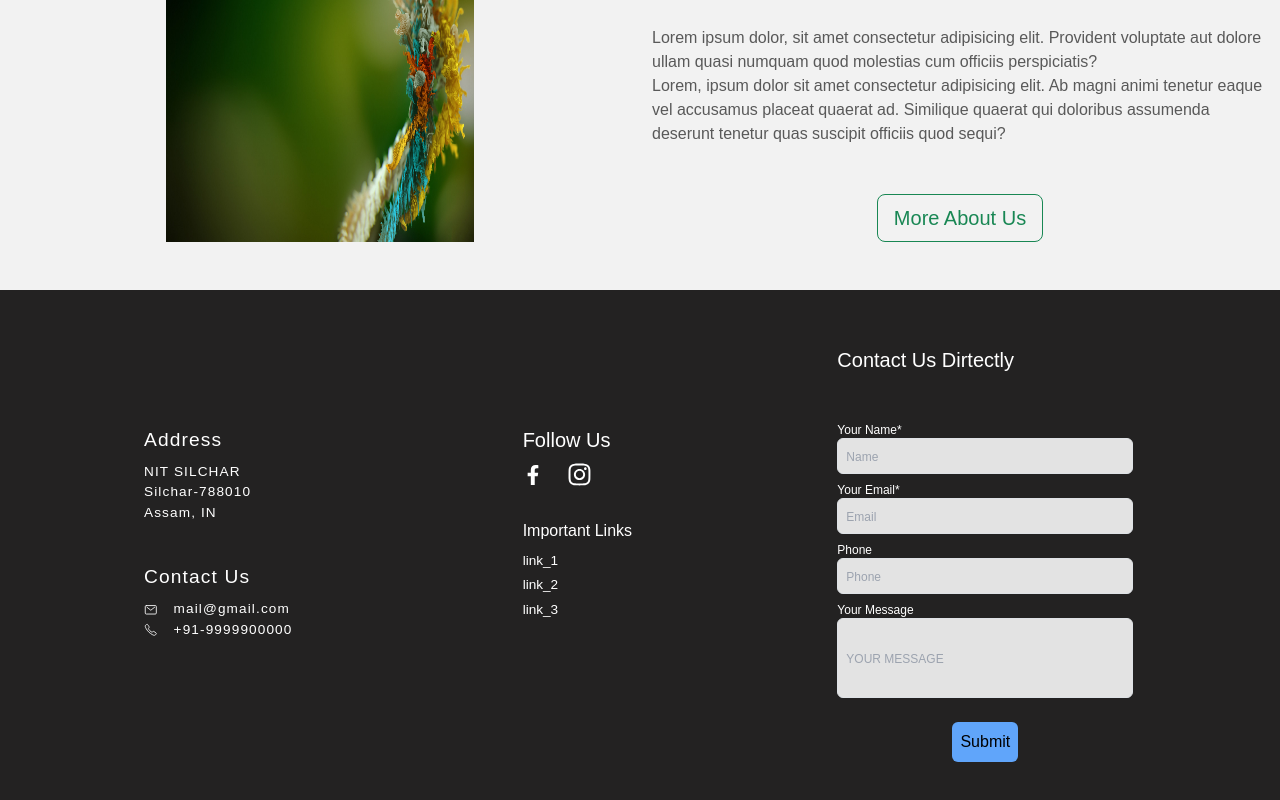
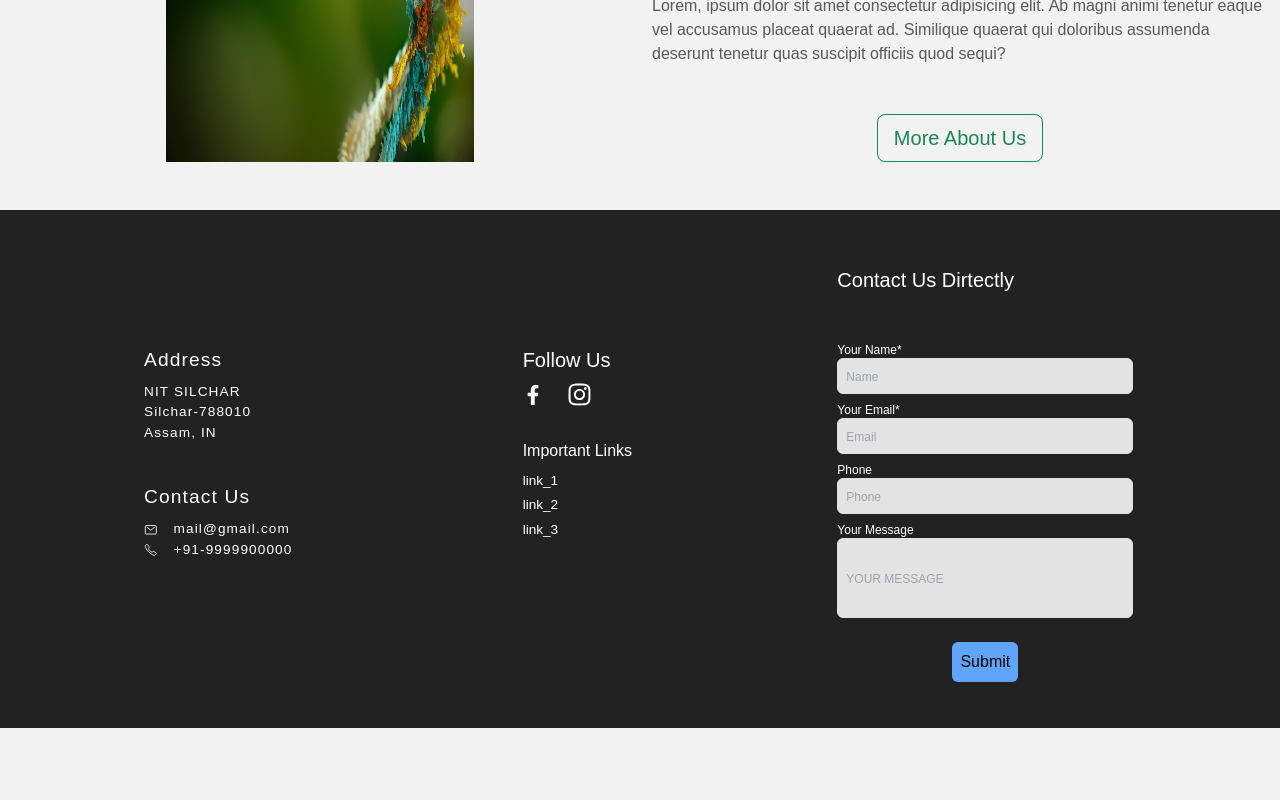
Before and after one commit to Doobiii/project_nss, a React (Create React App) app: page / in a window 1280 px wide. Shown: the part 918-1718 px from the top of the page. After the commit the page ends 1646 px from the top, so only its background shows below. Built offline with nearby package versions, Linux system fonts and the light colour scheme.

Commit message:
hero css, footer

```diff
--- a/src/components/contact/Footer.jsx
+++ b/src/components/contact/Footer.jsx
@@ -67,7 +67,7 @@ const Contact = () => {
               </ul>
             </div>
           </div>
-          <div className="right sm:w-1/3 mb-5">
+          <div className="right sm:w-1/3">
             <div className="text-xl mb-5"> Contact Us Dirtectly </div>
             {/* <div className="bar w-12 bg-slate-600 mx-12 sm:h-2  rounded-md mb-8"></div> */}
             <div className="flex-col my-2 flex ">
--- a/src/components/hero/hero.css
+++ b/src/components/hero/hero.css
@@ -7,7 +7,14 @@
   padding: 5px;
   bottom: 10%;
 }
-
+@media screen and (max-width: 500px) {
+  .carousel-caption,
+  .carousel-indicators,
+  .carousel-control-prev,
+  .carousel-control-next {
+    opacity: 0;
+  }
+}
 /* .slider{
     width: 100%;
     height: 100vh;
@@ -15,7 +22,7 @@
 } */
 .slider img {
   width: 100%;
-  height: 100vh;
+  /* height: 100vh; */
   background-size: cover;
   background-position: center;
   object-fit: cover;
```
